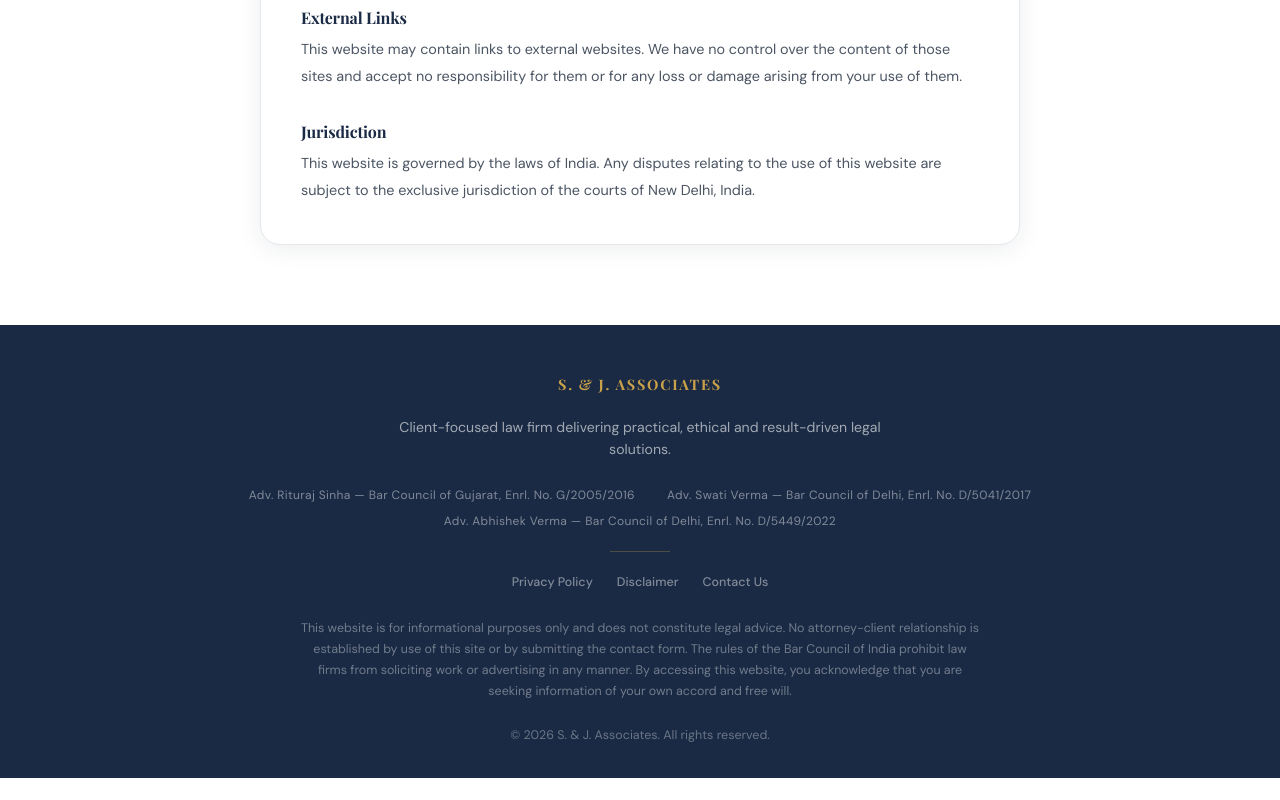
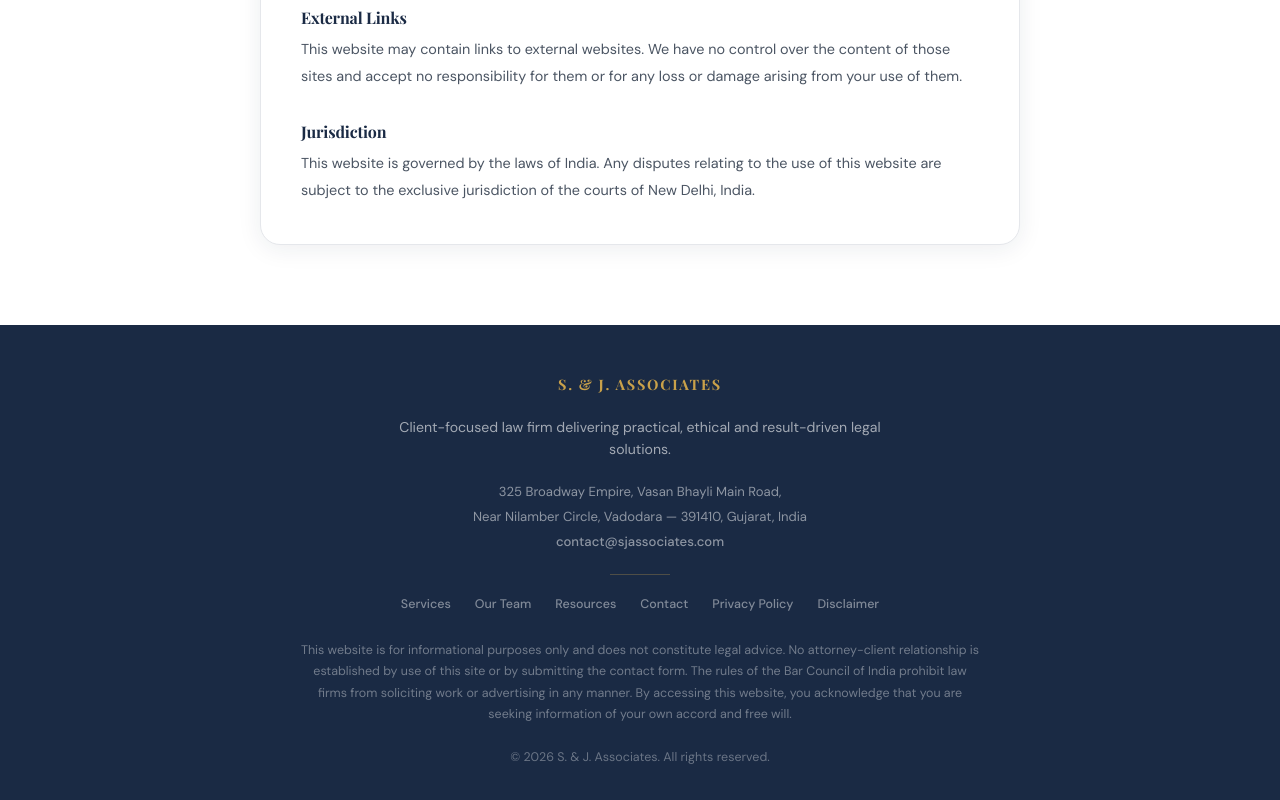
Before and after one commit to Ronitraj07/S.J.-Law-Firm, a React (Vite) app: page /disclaimer in a window 1280 px wide. Shown: the part 1059-1859 px from the top of the page. Before the commit the page ends 1837 px from the top, so only its background shows below. Built offline with nearby package versions, Linux system fonts and the light colour scheme; a web font is replaced by a local one.

Commit message:
Footer: remove advocate names/info, add address and nav links

```diff
--- a/src/components/Footer.jsx
+++ b/src/components/Footer.jsx
@@ -1,5 +1,4 @@
 import { Link } from 'react-router-dom';
-import { teamMembers } from '../data/team.js';
 
 function Footer() {
   return (
@@ -10,6 +9,7 @@ function Footer() {
     }}>
       <div style={{ maxWidth: '1140px', margin: '0 auto', padding: '0 2rem', display: 'flex', flexDirection: 'column', alignItems: 'center', gap: '1.2rem', textAlign: 'center' }}>
 
+        {/* Firm Name */}
         <span style={{
           fontWeight: 700,
           letterSpacing: '0.12em',
@@ -25,29 +25,32 @@ function Footer() {
           Client-focused law firm delivering practical, ethical and result-driven legal solutions.
         </p>
 
-        {/* Enrollment Numbers */}
-        <div style={{ display: 'flex', flexWrap: 'wrap', justifyContent: 'center', gap: '0.4rem 2rem', marginTop: '0.4rem' }}>
-          {teamMembers.map((m) => (
-            <span key={m.slug} style={{ fontSize: '0.75rem', color: 'rgba(255,255,255,0.45)', letterSpacing: '0.03em' }}>
-              {m.name} &mdash; {m.barCouncil.name}, Enrl. No. {m.barCouncil.enrollmentNumber}
-            </span>
-          ))}
-        </div>
+        {/* Office Address */}
+        <address style={{ fontStyle: 'normal', fontSize: '0.82rem', color: 'rgba(255,255,255,0.5)', lineHeight: 1.9 }}>
+          325 Broadway Empire, Vasan Bhayli Main Road,<br />
+          Near Nilamber Circle, Vadodara &mdash; 391410, Gujarat, India<br />
+          <a href="mailto:contact@sjassociates.com" style={{ color: 'rgba(255,255,255,0.5)', textDecoration: 'none' }}>
+            contact@sjassociates.com
+          </a>
+        </address>
 
         <div style={{ width: '60px', height: '1px', background: 'rgba(201,161,74,0.3)' }} />
 
-        {/* Legal Links */}
-        <div style={{ display: 'flex', gap: '1.5rem', flexWrap: 'wrap', justifyContent: 'center' }}>
-          <Link to="/privacy-policy" style={{ fontSize: '0.78rem', color: 'rgba(255,255,255,0.45)', textDecoration: 'none' }}>
-            Privacy Policy
-          </Link>
-          <Link to="/disclaimer" style={{ fontSize: '0.78rem', color: 'rgba(255,255,255,0.45)', textDecoration: 'none' }}>
-            Disclaimer
-          </Link>
-          <Link to="/contact" style={{ fontSize: '0.78rem', color: 'rgba(255,255,255,0.45)', textDecoration: 'none' }}>
-            Contact Us
-          </Link>
-        </div>
+        {/* Nav Links */}
+        <nav aria-label="Footer navigation" style={{ display: 'flex', gap: '1.5rem', flexWrap: 'wrap', justifyContent: 'center' }}>
+          {[
+            { to: '/services', label: 'Services' },
+            { to: '/team', label: 'Our Team' },
+            { to: '/resources', label: 'Resources' },
+            { to: '/contact', label: 'Contact' },
+            { to: '/privacy-policy', label: 'Privacy Policy' },
+            { to: '/disclaimer', label: 'Disclaimer' },
+          ].map(({ to, label }) => (
+            <Link key={to} to={to} style={{ fontSize: '0.78rem', color: 'rgba(255,255,255,0.45)', textDecoration: 'none' }}>
+              {label}
+            </Link>
+          ))}
+        </nav>
 
         {/* BCI Mandatory Disclaimer */}
         <p style={{ fontSize: '0.78rem', color: 'rgba(255,255,255,0.38)', lineHeight: 1.7, maxWidth: '680px', marginTop: '0.4rem' }}>
```
